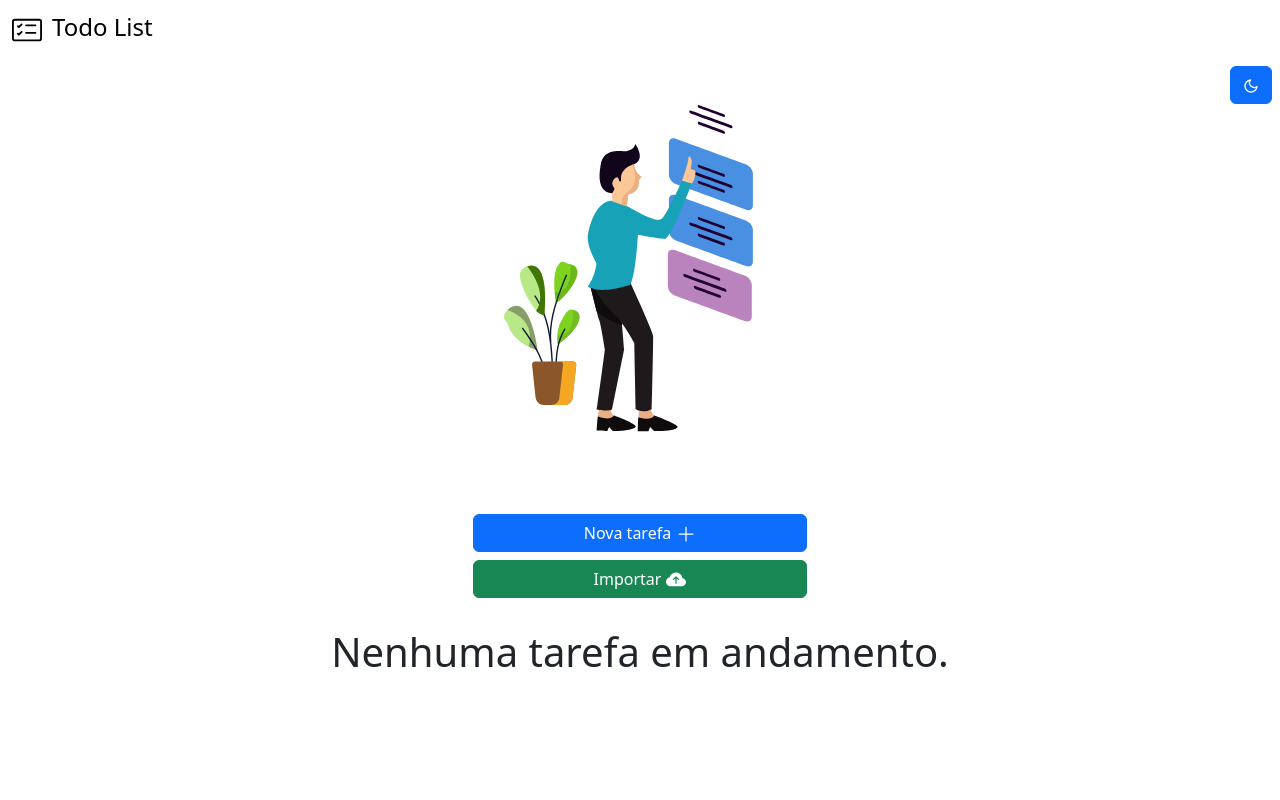
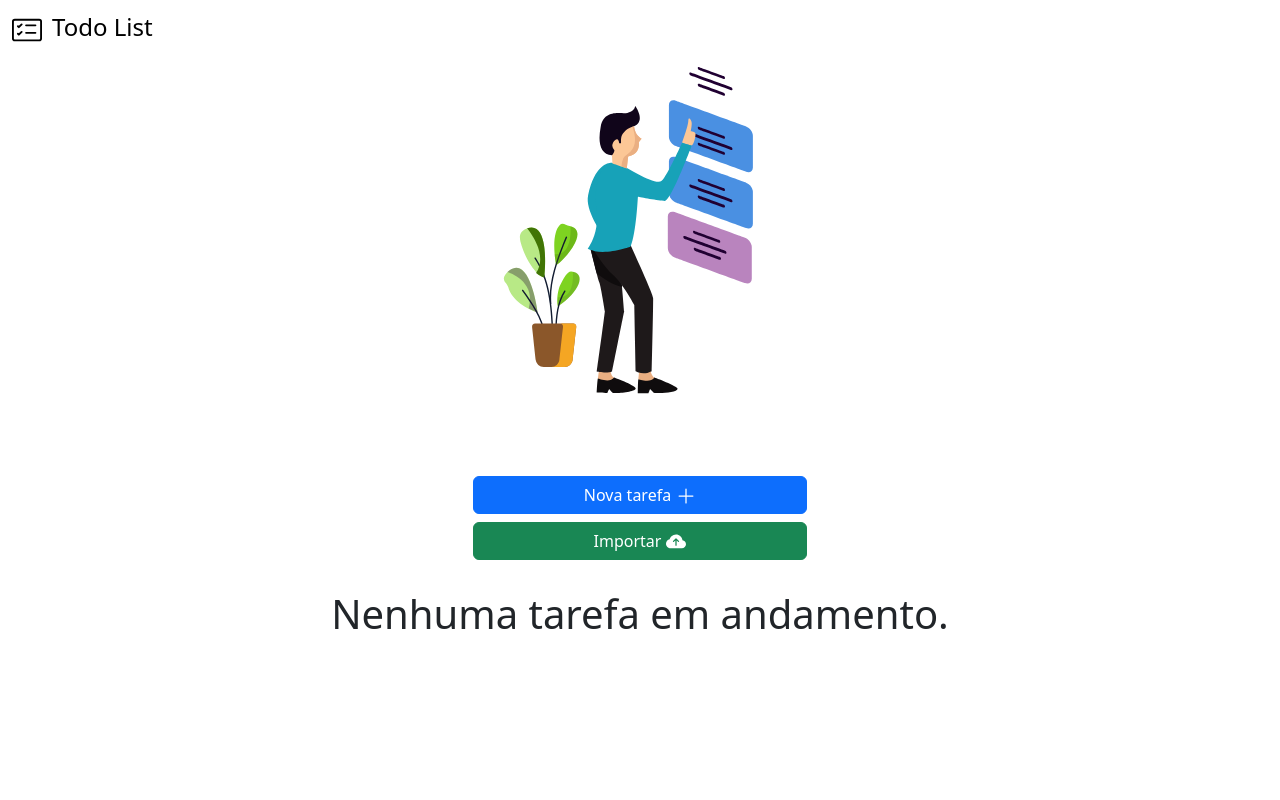
Before and after one commit to geanderson-062/Todo_list, a React (Create React App) app: page / in a window 1280 px wide. Shown: the top 800 px of the page. Built offline with nearby package versions, Linux system fonts and the light colour scheme.

Commit message:
remove dark mode

```diff
--- a/src/App.js
+++ b/src/App.js
@@ -1,48 +1,21 @@
 import React from "react";
-import { useState } from "react";
-//bootstrapp
+//libs
 import "bootstrap/dist/css/bootstrap.min.css";
 import "bootstrap/dist/js/bootstrap.js";
-
-import { FiSun, FiMoon } from "react-icons/fi";
-
+//conponents
 import Navbar from "./Components/Navbar";
 import Tasklist from "./Components/Tasklist";
 import Animation from "./Components/Animation";
 import Footer from "./Components/Footer";
 
 function App() {
-  const [darkMode, setDarkMode] = useState(false);
-
-  const toggleDarkMode = () => {
-    setDarkMode(!darkMode);
-    if (!darkMode) {
-      document.body.classList.add("dark-mode");
-    } else {
-      document.body.classList.remove("dark-mode");
-    }
-  };
   return (
-    <div className={`App ${darkMode ? "dark-mode" : ""}`}>
+    <>
       <Navbar />
-      <div class="d-grid gap-2 d-md-flex justify-content-md-end">
-        <button
-          style={{
-            maxWidth: 50,
-            maxHeight: 50,
-            marginLeft: "5%",
-          }}
-          onClick={toggleDarkMode}
-          class="btn btn-primary me-md-2"
-          type="button"
-        >
-          {darkMode ? <FiSun /> : <FiMoon />}
-        </button>
-      </div>
       <Animation />
       <Tasklist />
       <Footer />
-    </div>
+    </>
   );
 }
 
--- a/src/styles/index.css
+++ b/src/styles/index.css
@@ -1,23 +1,7 @@
-body{background-color: rgb(255, 255, 255);}
+body{background-color: #fff;}
 
 a{text-decoration: none;}
 
 .colorPrimary{
     background-color: #fff;
 }
-
-.Table{ background-color: aqua;}
-
-/* Estilos para o tema escuro */
-.dark-mode {
-  background-color: #000;
-  color: #fff;
-}
-
-.dark-mode h1 {
-  color: #fff;
-}
-
-.dark-mode h1 {
-  color: #fff;
-}
```
